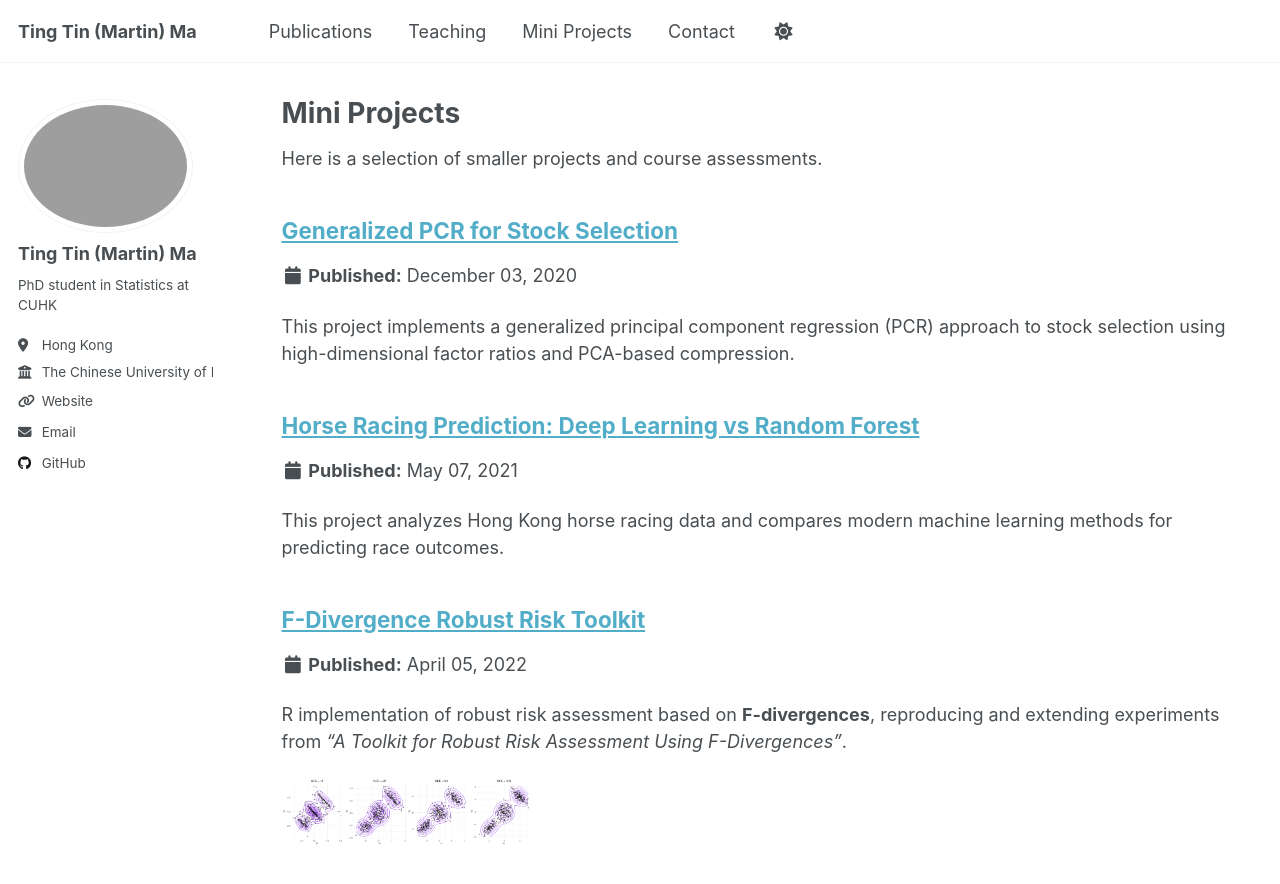
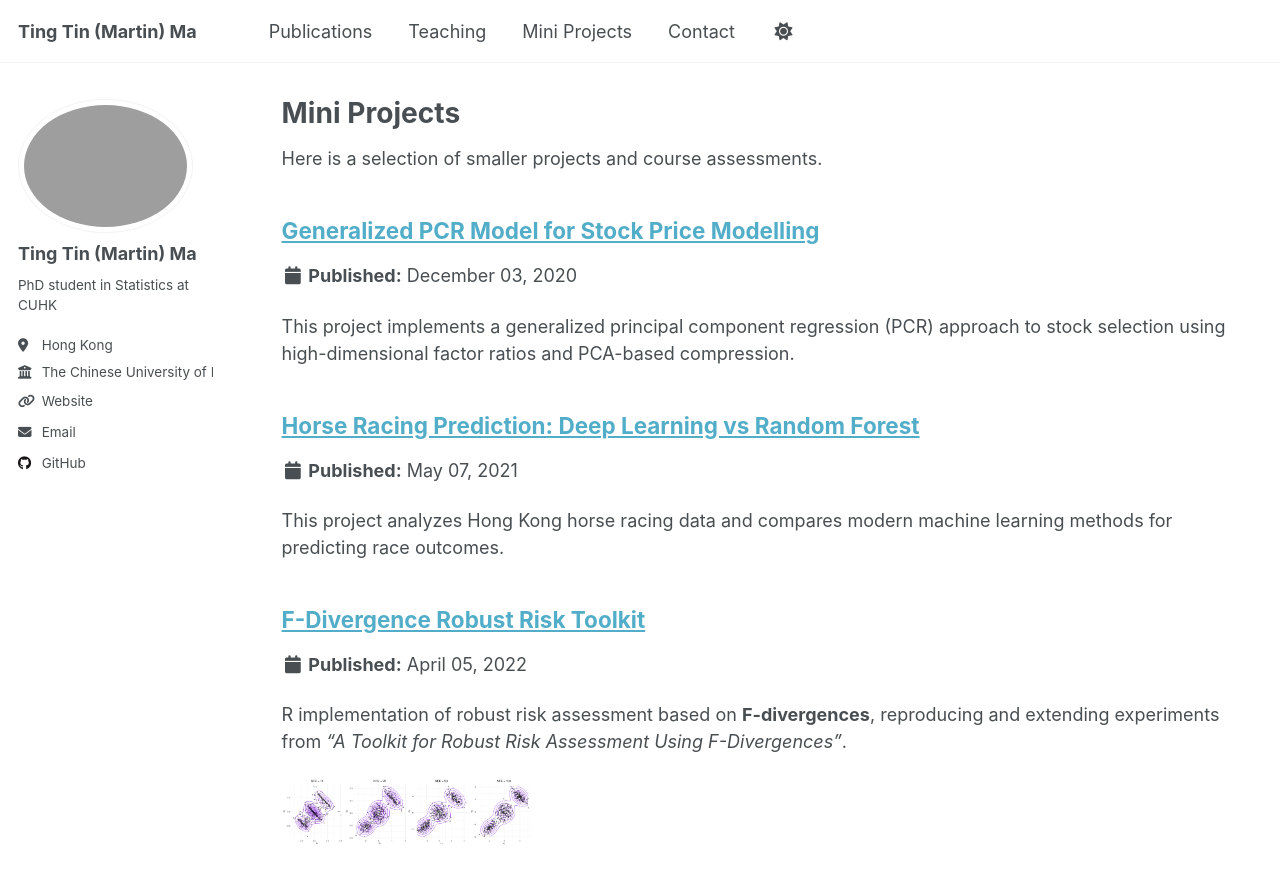
Before and after one commit to martinmtt0902/martinmtt0902.github.io, a Jekyll site: the page built from _pages/mini-projects.md, in a window 1280 px wide and 900 px high. Shown: the top 884 px of the window. Built offline with Jekyll 4.4.1, drawn with Linux system fonts in a browser that asks for light colours; a script that is not in the unit is left out.

Commit message:
Update and rename generalized-pcr-stock-selection.md to generalized-pcr-stock-model.md

```diff
--- a/_mini_projects/generalized-pcr-stock-selection.md
+++ b/_mini_projects/generalized-pcr-stock-model.md
@@ -1,5 +1,5 @@
 ---
-title: "Generalized PCR for Stock Selection"
+title: "Generalized PCR Model for Stock Price Modelling"
 collection: mini_projects
 date: 2020-12-03   # approximate completion date
 venue: "RMSC4002 – Financial Data Analytics with Machine Learning"
```
